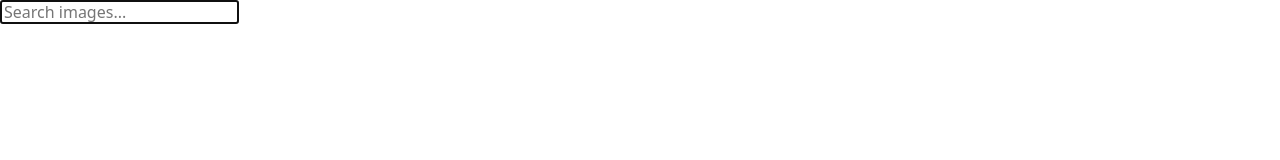
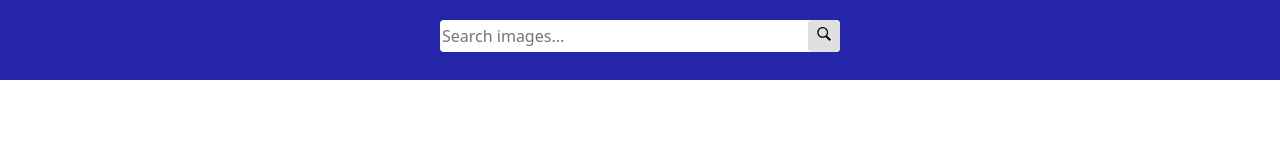
Before and after one commit to DmytroLynnyk/goit-js-hw-11, a website built with Parcel: page src/index.html in a window 1280 px wide. Built offline with nearby package versions, Linux system fonts and the light colour scheme.

Commit message:
css and html of search bar

```diff
--- a/src/index.html
+++ b/src/index.html
@@ -14,16 +14,24 @@
     <link rel="stylesheet" href="style.css" />
   </head>
   <body>
-    <form id="search-form">
-      <input
-        type="text"
-        placeholder="Search images..."
-        class="input"
-        name="search-input"
-        autofocus="'true"
-      />
-    </form>
-
+    <header class="header">
+      <div class="container">
+        <form class="search-form" id="search-form">
+          <input
+            type="text"
+            name="searchQuery"
+            autocomplete="off"
+            placeholder="Search images..."
+          />
+          <button type="submit" class="submit-btn">
+            <svg class="search-icon" width="16" height="16">
+              <use href="./icons.svg#search-icon"></use>
+            </svg>
+          </button>
+        </form>
+      </div>
+    </header>
+    <main></main>
     <script src="index.js" type="module"></script>
   </body>
 </html>
--- a/src/style.css
+++ b/src/style.css
@@ -34,3 +34,33 @@ button {
     cursor: pointer;
 }
 /* Reset end */
+
+.header {
+    height: 80px;
+    padding: 20px 0;
+    background-color: rgb(37, 37, 169);
+}
+
+.search-form  {
+    width: 400px;
+   display: flex;
+   margin: 0 auto;
+   position: relative;
+}
+
+.search-form input {
+    width: 100%;
+    height: 32px;
+
+   border-style: none;
+   border-radius: 4px;
+}
+
+.submit-btn {
+    width: 32px;
+    height: 32px;
+    background-color: rgb(224, 224, 224);
+    position: absolute;
+    right: 0px;
+    border-radius: 4px;
+}
```
Also changed, not shown: src/icons.svg (added).
